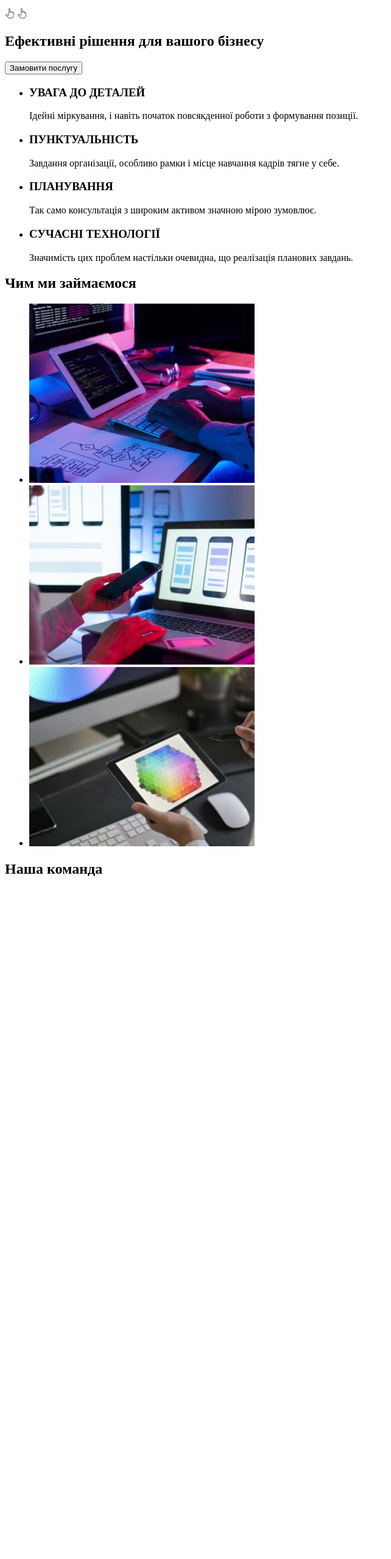
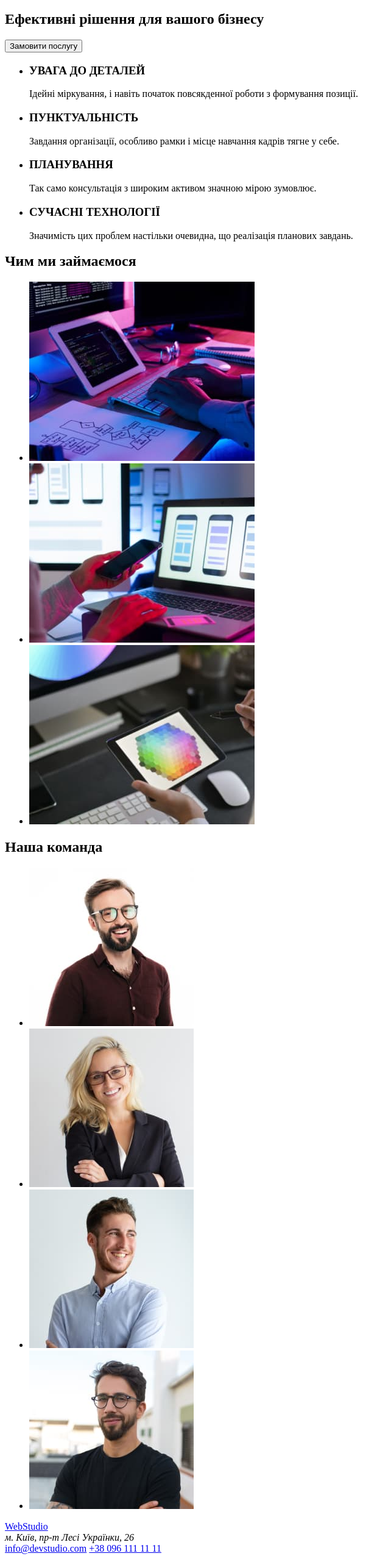
Before and after one commit to soe4ka/goit-markup-hw-01, a plain HTML site: page index.html in a window 1280 px wide. Shown: the part 150-2707 px from the top of the page at 61% size, without its empty margins (0-642 px from the left). Before the commit the page ends 1609 px from the top, so only its background shows below. Drawn offline with Linux system fonts and the light colour scheme.

Commit message:
adds structure of html

```diff
--- a/index.html
+++ b/index.html
@@ -1,5 +1,5 @@
 <!DOCTYPE html>
-<html lang="en">
+<html lang="uk">
 <head>
     <meta charset="UTF-8">
     <meta http-equiv="X-UA-Compatible" content="IE=edge">
@@ -10,7 +10,9 @@
     <header>
 
         <nav>
-            <a href="/">WebStudio</a>
+            <a href="/" lang="en">
+                WebStudio
+            </a>
 
             <ul>
                 <li><a href="">Студія</a></li>
@@ -20,21 +22,18 @@
         </nav>
 
         <ul>
-            <li><a href="mail to: info@devstudio.com">info@devstudio.com</a></li>
+            <li><a href="mail to: info@devstudio.com" lang="en">info@devstudio.com</a></li>
             <li><a href="tel: +380961111111">+38 096 111 11 11</a></li>
         </ul>
-<!--пересмотреть добавление этих картинок-->
-        <img src="./images/finger.jpg" alt="pointer">
-        <img src="./images/finger.jpg" alt="pointer">
-<!--пересмотреть добавление этих картинок-->
+
     </header>
 
-    <div>
+    <main>
         <section>
                 <h1>Ефективні рішення для вашого бізнесу</h1>
                 <button type="button">Замовити послугу</button>
         </section>
-    </div>
+
 
         <section>
             <div>
@@ -60,9 +59,15 @@
             <div>
                 <h2>Чим ми займаємося</h2>
                 <ul>
-                <li><img src="./images/box1.jpg" alt="Написання коду"></li>
-                <li><img src="./images/box2.jpg" alt="UI/UX дизайн"></li>
-                <li><img src="./images/box3.jpg" alt="Вибір кольорів"></li>
+                    <li>
+                        <img src="./images/box1.jpg" alt="Написання коду" width="370">
+                    </li>
+                    <li>
+                        <img src="./images/box2.jpg" alt="UI/UX дизайн" width="370">
+                    </li>
+                    <li>
+                        <img src="./images/box3.jpg" alt="Вибір кольорів" width="370">
+                    </li>
                 </ul>
             </div>
         </section>
@@ -70,8 +75,29 @@
         <section>
             <h2>Наша команда</h2>
             <ul>
-
+                <li>
+                    <img src="./images/worker1.jpg" alt="worker" width="270">
+                </li>
+                <li>
+                    <img src="./images/worker2.jpg" alt="worker" width="270">
+                </li>
+                <li>
+                    <img src="./images/worker3.jpg" alt="worker" width="270">
+                </li>
+                <li>
+                    <img src="./images/worker4.jpg" alt="worker" width="270">
+                </li>
             </ul>
         </section>
+    </main>
+
+    <footer>
+        <a href="/">WebStudio</a>
+        <address>
+            м. Київ, пр-т Лесі Українки, 26
+        </address>
+        <a href="mail to: info@devstudio.com">info@devstudio.com</a>
+        <a href="tel: +380961111111">+38 096 111 11 11</a>
+    </footer>
 </body>
 </html>
```
Lines whose indentation alone changed are shown as unchanged.
